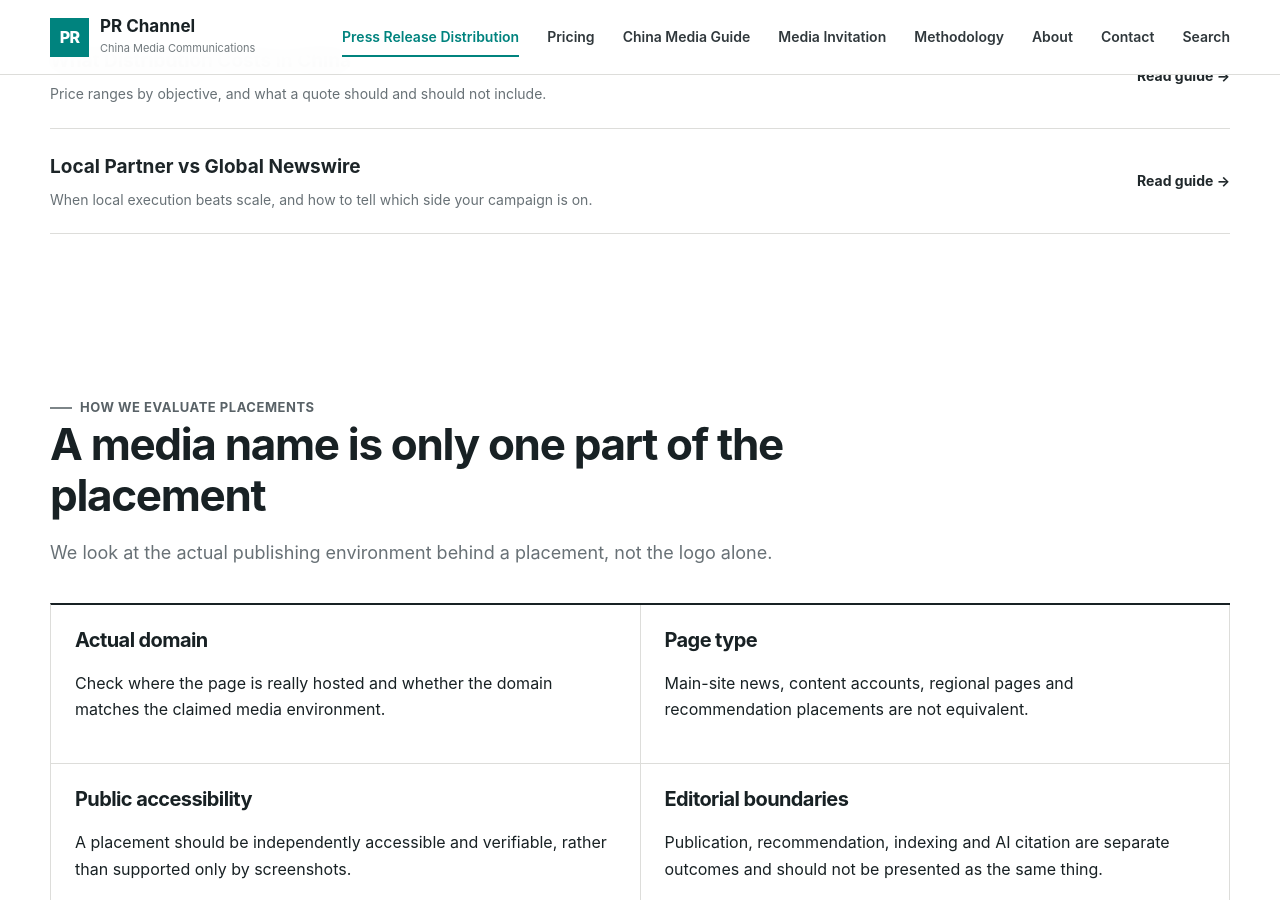
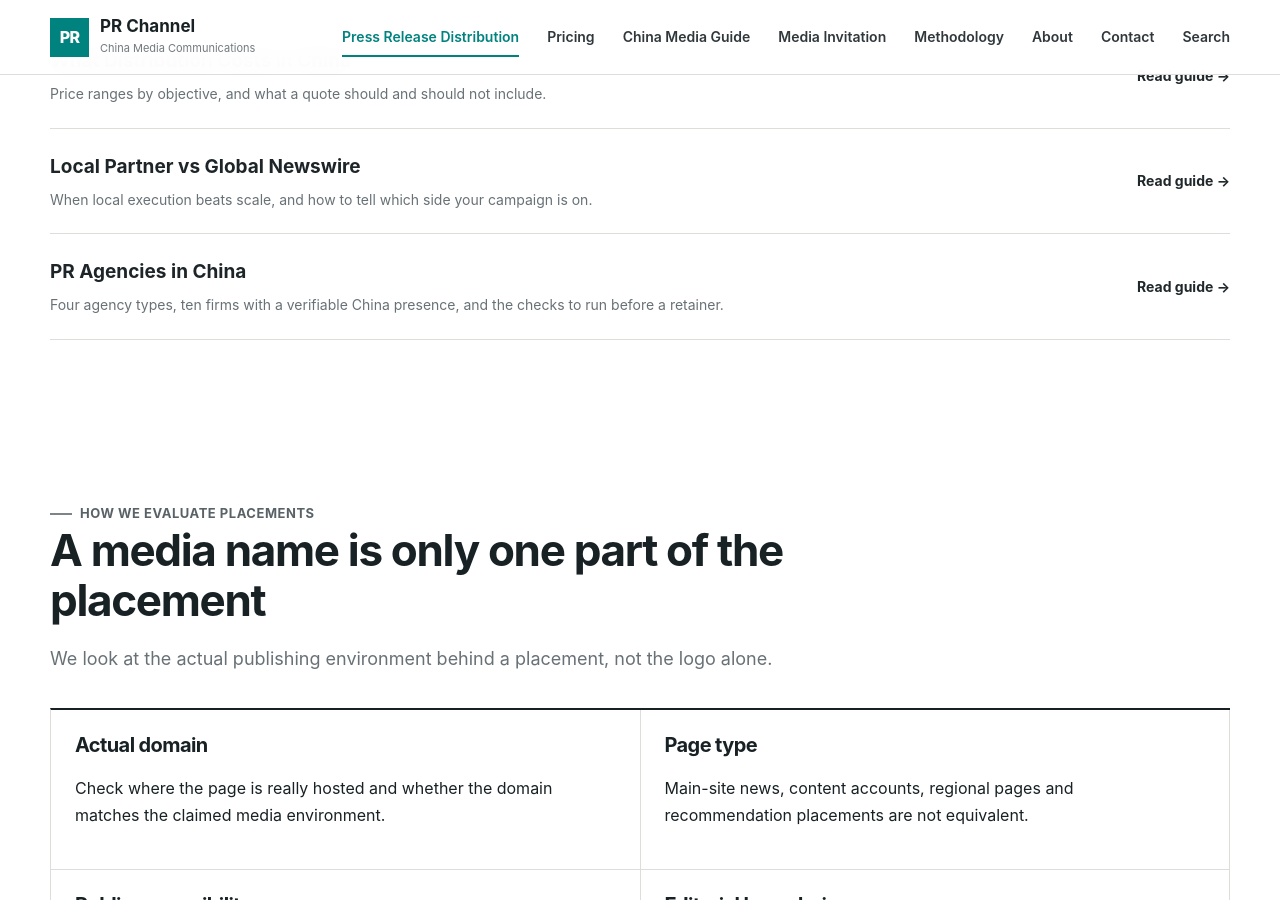
Before and after one commit to PRChannel/pressreleasechannel.com, a Jekyll site: the page built from index.html, in a window 1280 px wide and 900 px high, scrolled down 5372 px. Built offline with Jekyll 4.4.1, drawn with Linux system fonts in a browser that asks for light colours.

Commit message:
Link the China agencies guide from the homepage resource list to give the new page an authority path

```diff
--- a/index.html
+++ b/index.html
@@ -70,6 +70,7 @@ permalink: /
       <a href="/china-media-directory/"><div><strong>China Media Directory</strong><span>Check Chinese media names against public domains, media type, subject focus and verification status.</span></div><b>Explore directory →</b></a>
       <a href="/china-media-guide/how-much-does-press-release-distribution-in-china-cost/"><div><strong>What Distribution Costs in China</strong><span>Price ranges by objective, and what a quote should and should not include.</span></div><b>Read guide →</b></a>
       <a href="/china-media-guide/when-a-local-china-pr-partner-makes-more-sense-than-a-global-newswire/"><div><strong>Local Partner vs Global Newswire</strong><span>When local execution beats scale, and how to tell which side your campaign is on.</span></div><b>Read guide →</b></a>
+      <a href="/pr-agencies-in-china/"><div><strong>PR Agencies in China</strong><span>Four agency types, ten firms with a verifiable China presence, and the checks to run before a retainer.</span></div><b>Read guide →</b></a>
     </div>
   </div>
 </section>
```
